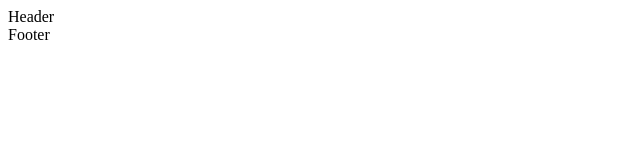
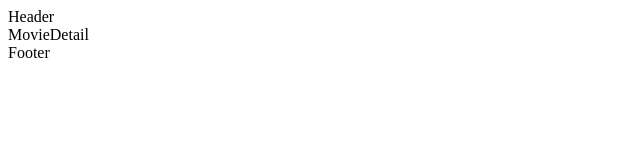
Before and after one commit to ahmedibrahimhassan654/redux-movie-app, a React (Create React App) app: page /movie/1 in a window 1280 px wide. Shown: the top 160 px of the page, without its empty margins (0-640 px from the left). Built offline with nearby package versions, Linux system fonts and the light colour scheme.

Commit message:
page note found

```diff
--- a/src/App.js
+++ b/src/App.js
@@ -16,9 +16,9 @@ function App() {
           <Header></Header>
           <div className="container">
             <Routes>
-              <Route path="/" exact component={Home} />
-              <Route path="/movie/:imdbID" component={MovieDetail} />
-              <Route component={PageNotFound} />
+              <Route path="/" exact element={<Home />} />
+              <Route path="/movie/:imdbID" element={<MovieDetail />} />
+              <Route path="*" element={<PageNotFound />} />
             </Routes>
           </div>
           <Footer />
--- a/src/components/MovieDetail/MovieDetail.jsx
+++ b/src/components/MovieDetail/MovieDetail.jsx
@@ -1,11 +1,7 @@
-import React from 'react'
+import React from "react";
 
 const MovieDetail = () => {
-    return (
-        <div>
+  return <div>MovieDetail</div>;
+};
 
-        </div>
-    )
-}
-
-export default MovieDetail
+export default MovieDetail;
```
Also changed, not shown: src/components/PageNotFound/PageNotFound.jsx (+4 -8 lines).
